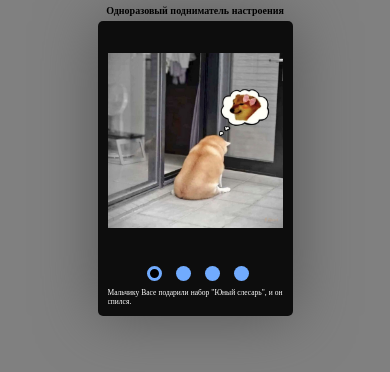
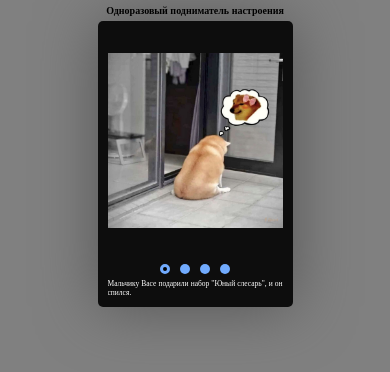
Before and after one commit to justforfun14/cssMemSlider, a plain HTML site: page cssMemSlider/index.html in a window 390 px wide. Drawn offline with Linux system fonts and the light colour scheme.

Commit message:
feat: add adaptive bullets 2021-10-16 16:36:06

```diff
--- a/cssMemSlider/style.css
+++ b/cssMemSlider/style.css
@@ -256,8 +256,28 @@ h1 {
         align-items: center;
     }
 
+    .bullets-wrapper {
+        margin: 0;
+    }
     .bullets {
         order: -1;
+    }
+
+    .label-wrapper__item {
+        display: flex;
+        align-items: center;
+        justify-content: center;
+        padding: 5px;
+        display: block;
+        width: 10px;
+        height: 10px;
+        background-color: transparent;
+        cursor: pointer;
+    }
+
+    .label-div {
+        width: 10px;
+        height: 10px;
     }
 
     .text-wrapper {
```
